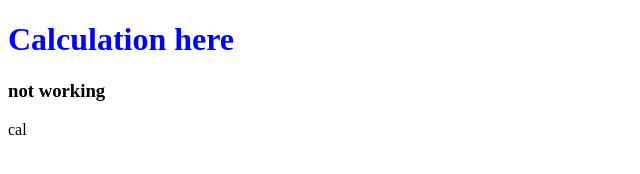
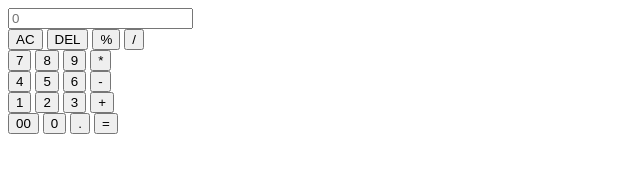
Before and after one commit to rupesh989/calculator-with-JavaScript, a plain HTML site: page index.html in a window 1280 px wide. Shown: the whole page, without its empty margins (0-640 px from the left). Drawn offline with Linux system fonts and the light colour scheme.

Commit message:
Update index.html

```diff
--- a/index.html
+++ b/index.html
@@ -1,16 +1,50 @@
 <!DOCTYPE html>
 <html lang="en">
-<head>
-    <meta charset="UTF-8">
-    <meta name="viewport" content="width=device-width, initial-scale=1.0">
-    <title>calculator</title>
-    <link rel="style" href="style.css">
-</head>
-<body>
-    <h1 style="color:blue;"     >Calculation here </h1>
-    <h3  class="work">not working</h3>
+  <head>
+    <meta charset="UTF-8" />
+    <meta http-equiv="X-UA-Compatible" content="IE=edge" />
+    <meta name="viewport" content="width=device-width, initial-scale=1.0" />
+    <link rel="style" href="style.css" />
+    <title>Calculator</title>
+  </head>
+  <body>
+    <div class="container">
+      <div class="calculator">
+        <input type="text" id="inputBox" placeholder="0" />
+        <div>
+          <button class="button operator">AC</button>
+          <button class="button operator">DEL</button>
+          <button class="button operator">%</button>
+          <button class="button operator">/</button>
+        </div>
+        <div>
+          <button class="button">7</button>
+          <button class="button">8</button>
+          <button class="button">9</button>
+          <button class="button operator">*</button>
+        </div>
+        <div>
+          <button class="button">4</button>
+          <button class="button">5</button>
+          <button class="button">6</button>
+          <button class="button operator">-</button>
+        </div>
+        <div>
+          <button class="button">1</button>
+          <button class="button">2</button>
+          <button class="button">3</button>
+          <button class="button operator">+</button>
+        </div>
 
-<P id="pa">cal</P>
-     <script src="app.js"></script>
-</body>
+        <div>
+          <button class="button">00</button>
+          <button class="button">0</button>
+          <button class="button">.</button>
+          <button class="button equalBtn">=</button>
+        </div>
+      </div>
+    </div>
+
+    <script src="app.js"></script>
+  </body>
 </html>
```
